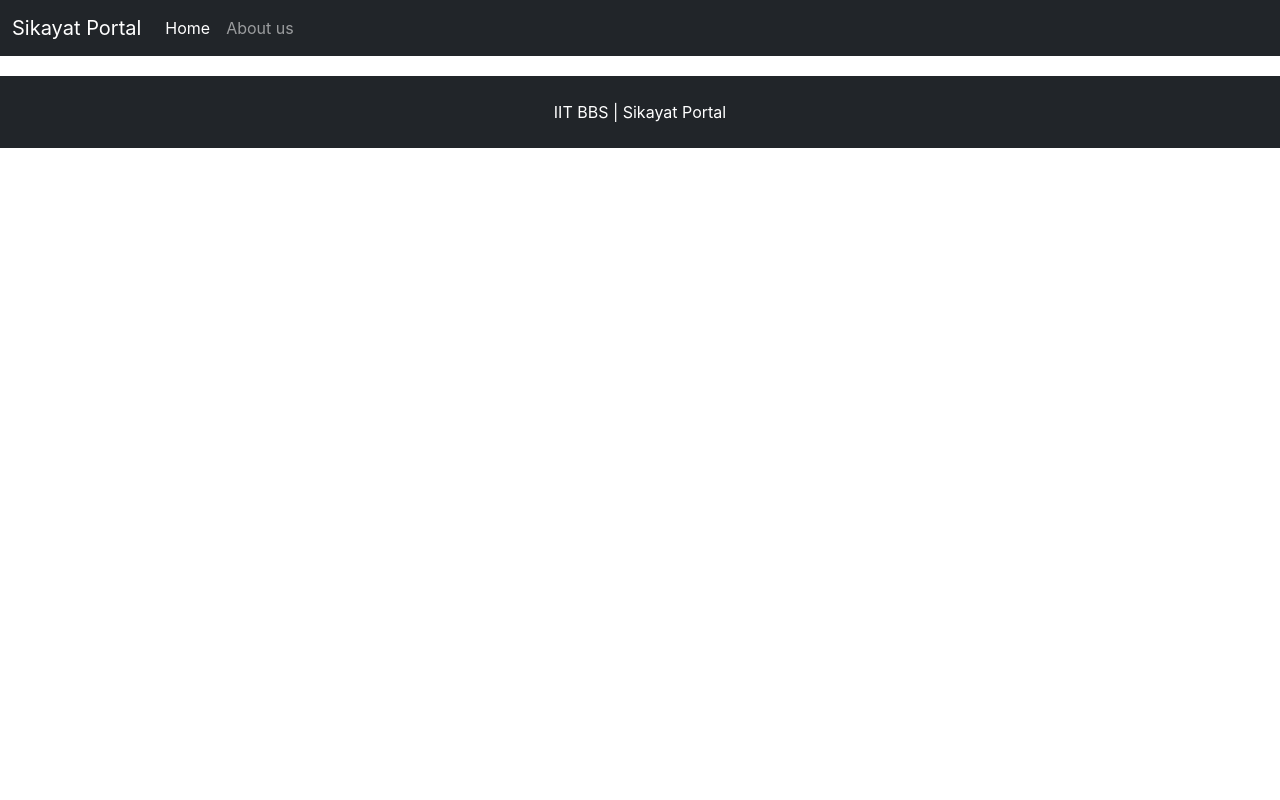
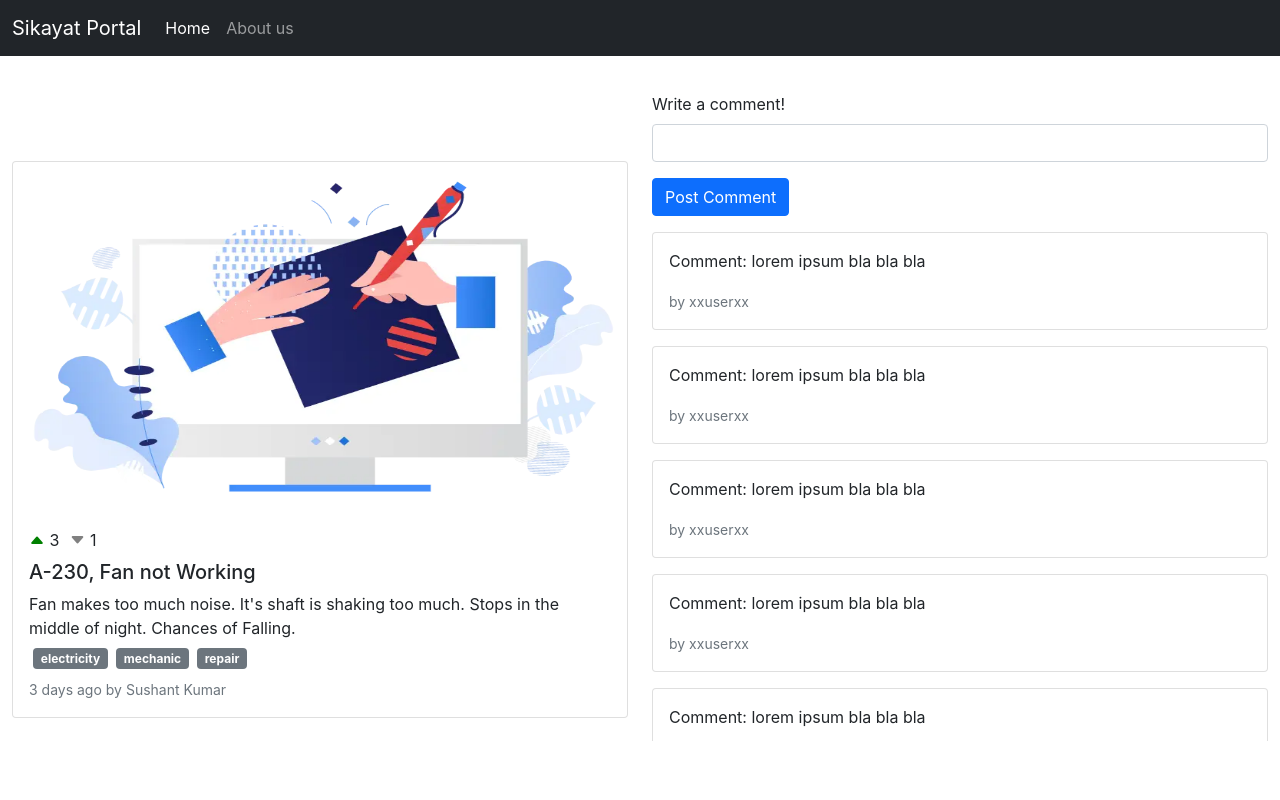
Before and after one commit to We-Us-Code/sikayat, a React (Create React App) app in the folder client/: page /postdetails in a window 1280 px wide. Shown: the top 800 px of the page. Built offline with nearby package versions, Linux system fonts and the light colour scheme.

Commit message:
Added PostDetails, Comment, CommentItem

```diff
--- a/client/src/components/App.js
+++ b/client/src/components/App.js
@@ -6,10 +6,11 @@ import Post from "./Post";
 import Login from "./Login"
 import BottomBar from "./BottomBar";
 import AboutUs from "./AboutUs";
+import PostDetails from "./PostDetails";
 
 const App = () => {
 
-  const [loggedIn, setloggedIn] = useState(false);
+  const [loggedIn, setloggedIn] = useState(true);
 
   return (
     <Router>
@@ -19,6 +20,7 @@ const App = () => {
 
           <Route path="/" element={loggedIn ? <Post/>: <Login />} />
           <Route path="/aboutus" element = {<AboutUs />} />
+          <Route path="/postdetails" element = {<PostDetails/>} />
         </Routes>
         <BottomBar />
       </div>
--- /dev/null
+++ b/client/src/components/Comment.js
@@ -0,0 +1,28 @@
+import React from 'react';
+import CommentItem from './CommentItem';
+
+const Comment = () => {
+    return (
+        <div className="col" style={{ height: "100%"  }} >
+            <form className='my-3'>
+                <div className="mb-3">
+                    <label htmlFor="comment" className="form-label">Write a comment!</label>
+                    <input type="text" className="form-control" id="comment" />
+                </div>
+                <button type="submit" className="btn btn-primary">Post Comment</button>
+            </form>
+            <div  className='overflow-auto' style={{ height: "70%"}} >
+                <CommentItem />
+                <CommentItem />
+                <CommentItem />
+                <CommentItem />
+                <CommentItem />
+                <CommentItem />
+                <CommentItem />
+                <CommentItem />
+            </div>
+        </div>
+    )
+}
+
+export default Comment;
--- /dev/null
+++ b/client/src/components/CommentItem.js
@@ -0,0 +1,14 @@
+import React from 'react'
+
+const CommentItem = () => {
+    return (
+        <div className="card mb-3">
+            <div className="card-body">
+                <p className="card-text">Comment: lorem ipsum bla bla bla</p>
+                <p className="card-text"><small className="text-muted">by xxuserxx</small></p>
+            </div>
+        </div>
+    )
+}
+
+export default CommentItem
--- /dev/null
+++ b/client/src/components/PostDetails.js
@@ -0,0 +1,23 @@
+import React from "react";
+//import styles if needed
+import PostItem from "./PostItem";
+import Comment from "./Comment";
+import sampleResponse from './../temporaryData';
+
+const PostDetails = () => {
+
+    const posts = sampleResponse.data.posts;
+
+    return (
+        <section className="vh-100">
+            <div className="container-fluid h-custom">
+                <div className="row d-flex justify-content-center align-items-center h-100">
+                    <PostItem key={posts[0]._id} post={posts[0]}/>
+                    <Comment />
+                </div>
+            </div>
+        </section>
+    );
+}
+
+export default PostDetails;
```
